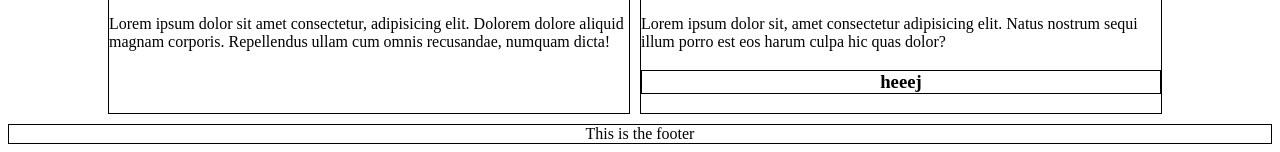
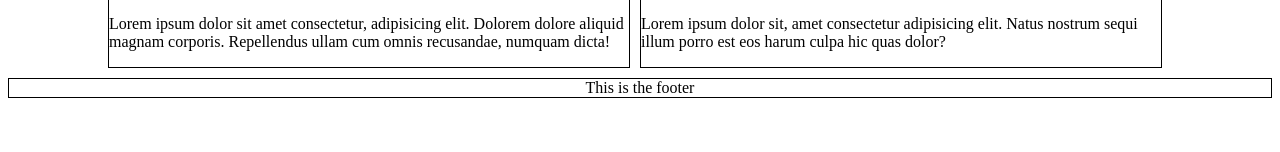
Before and after one commit to August36/opgaver_24_08_23, a plain HTML site: page index.html in a window 1280 px wide. Shown: the part 958-1110 px from the top of the page. After the commit the page ends 1064 px from the top, so only its background shows below. Drawn offline with Linux system fonts and the light colour scheme.

Commit message:
test undone

```diff
--- a/index.html
+++ b/index.html
@@ -29,7 +29,6 @@
             Lorem ipsum dolor sit, amet consectetur adipisicing elit. Natus
             nostrum sequi illum porro est eos harum culpa hic quas dolor?
           </p>
-          <h1>heeej</h1>
         </article>
       </section>
     </main>
```
